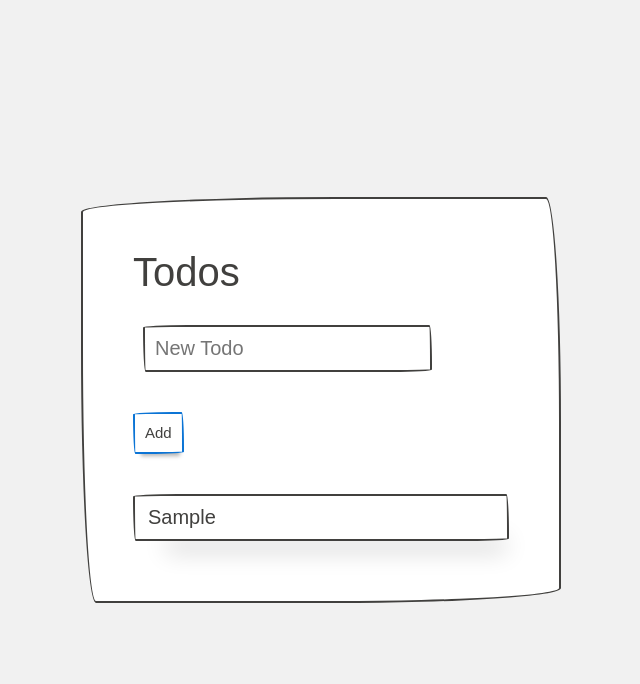
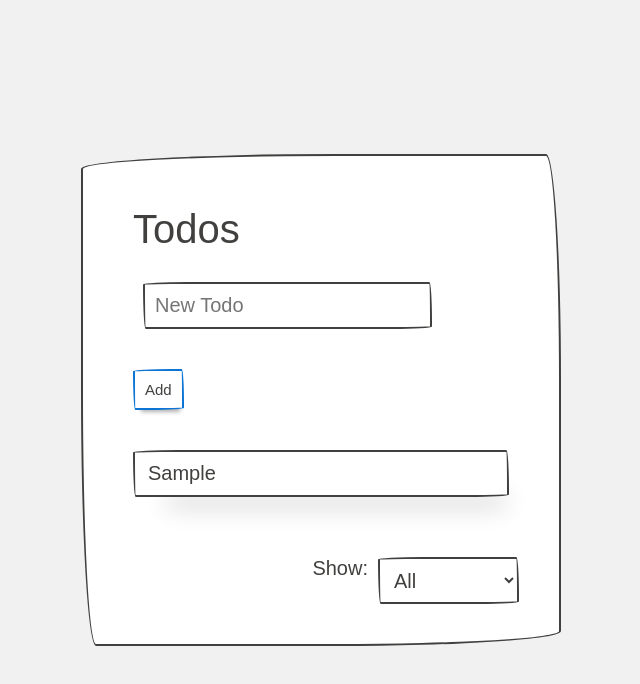
Before and after one commit to ajayns/paper-todo, a React (Create React App) app: page / in a window 1280 px wide. Both pictures are taken after typing "Sample" into the empty fields and a click on the input "Add". Shown: the top 684 px of the page, without its empty margins (319-959 px from the left). Built offline with nearby package versions, Linux system fonts and the light colour scheme; a web font is replaced by a local one.

Commit message:
Styling beta version

```diff
--- a/package.json
+++ b/package.json
@@ -9,7 +9,8 @@
     "react-redux": "^5.0.6",
     "react-scripts": "1.1.0",
     "redux": "^3.7.2",
-    "styled-components": "^3.1.6"
+    "styled-components": "^3.1.6",
+    "uuid": "^3.2.1"
   },
   "scripts": {
     "start": "react-scripts start",
--- a/src/actions/index.js
+++ b/src/actions/index.js
@@ -2,13 +2,9 @@
 
 import { ADD_TODO, SET_FILTER, TOGGLE_TODO } from '../constants/action-types';
 
-let nextTodoId = 0;
-
-export const addTodo = (text) => ({
+export const addTodo = (payload) => ({
     type: ADD_TODO,
-    id: nextTodoId++,
-    completed: false,
-    text
+    payload
 });
 
 export const setFilter = (filter) => ({
--- a/src/components/AddTodo.js
+++ b/src/components/AddTodo.js
@@ -1,11 +1,12 @@
 import React from 'react';
 import { connect } from 'react-redux';
+import uuidv1 from "uuid";
 
 import { addTodo } from '../actions';
 
 const mapDispatchToProps = (dispatch) => {
     return {
-        onSubmit: (text) => dispatch(addTodo(text))
+        onSubmit: (todo) => dispatch(addTodo(todo))
     }
 }
 
@@ -17,8 +18,13 @@ const AddTodo = ({onSubmit}) => {
             <form
                 onSubmit={e => {
                         e.preventDefault();
+                        const id = uuidv1();
                         if(input.value.trim()) {
-                            onSubmit(input.value);
+                            onSubmit({
+                                id,
+                                text: input.value,
+                                completed: false
+                            });
                             input.value = '';
                         }
                     }}
--- a/src/components/Filter.js
+++ b/src/components/Filter.js
@@ -1,21 +1,30 @@
 import React from 'react';
 import { connect } from 'react-redux';
+import styled from 'styled-components';
 
 import { setFilter } from '../actions';
-import { FILTER_COMPLETED } from '../constants/filters';
+import { FILTER_COMPLETED, FILTER_ALL, FILTER_ACTIVE } from '../constants/filters';
 
 const mapDispatchToProps = (dispatch) => {
     return {
-        onChangeFilter: (filter) => dispatch(setFilter(filter))
+        onChangeFilter: (e) => dispatch(setFilter(e.target.value))
     }
 }
 
+const Dropdown = styled.div`
+    margin: 3em 0 0 0;
+`;
+
 const Filter = ({onChangeFilter}) => {
     return (
-        <div>
-            Show:
-            <button onClick={e => onChangeFilter(FILTER_COMPLETED)}>Completed</button>
-        </div>
+        <Dropdown className="row flex-right">
+            <span className="padding-right-small">Show:</span>
+            <select onChange={onChangeFilter}>
+                <option value={FILTER_ALL}>All</option>
+                <option value={FILTER_ACTIVE}>Active</option>
+                <option value={FILTER_COMPLETED}>Completed</option>
+            </select>
+        </Dropdown>
     );
 }
 
--- a/src/components/Todo.js
+++ b/src/components/Todo.js
@@ -13,6 +13,7 @@ const mapDispatchToProps = (dispatch) => {
 const Item = styled.li`
     padding-left: 1em;
     cursor: pointer;
+    overflow-wrap: break-word;
     &:before {
         content: ""
     }
@@ -22,6 +23,7 @@ const Todo = ({id, text, completed, onItemClick}) => {
     return (
         <Item
             className={"padding-small margin-small " + (completed ? 'background-primary' : 'shadow shadow-hover')}
+            key={id}
             onClick={e => onItemClick(id)}
             style={completed ? {textDecoration: 'line-through'} : {}}
         >
--- a/src/components/TodoList.js
+++ b/src/components/TodoList.js
@@ -3,6 +3,7 @@ import { connect } from 'react-redux';
 import styled from 'styled-components';
 
 import Todo from './Todo';
+import Filter from './Filter';
 import { FILTER_ALL, FILTER_COMPLETED, FILTER_ACTIVE } from '../constants/filters';
 
 const filteredTodos = (todos, filter) => {
@@ -32,9 +33,10 @@ const List = styled.ul`
 
 const TodoList = ({todos}) => {
     if(todos.length === 0)
-        return <div className="row flex-center">Chill bro :)</div>
+        return <div className="row flex-center margin-top-large">Chill scenes.</div>
 
     return (
+        <div>
             <List className="child-borders">
                 {todos.map(todo =>
                     <Todo
@@ -44,6 +46,8 @@ const TodoList = ({todos}) => {
                     />
                 )}
             </List>
+            <Filter/>
+        </div>
     );
 }
 
--- a/src/reducers/todos.js
+++ b/src/reducers/todos.js
@@ -6,13 +6,7 @@ import { ADD_TODO, TOGGLE_TODO } from '../constants/action-types';
 const todos = (state = [], action) => {
     switch (action.type) {
         case ADD_TODO:
-            return [...state,
-                {
-                    id: action.id,
-                    text: action.text,
-                    completed: action.completed
-                }
-            ];
+            return [...state, action.payload];
 
         case TOGGLE_TODO:
             return state.map(todo => {
```
Also changed, not shown: 1 other file (tests, documents, lock files or other folders). Lines whose indentation alone changed are shown as unchanged.
